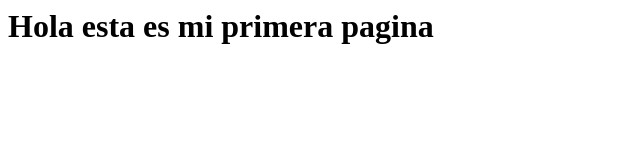
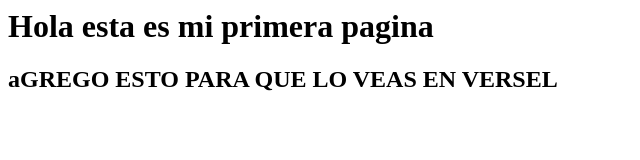
Before and after one commit to peyrot/25deMayo, a plain HTML site: page index.html in a window 1280 px wide. Shown: the whole page, without its empty margins (0-640 px from the left). Drawn offline with Linux system fonts and the light colour scheme.

Commit message:
Update index.html

```diff
--- a/index.html
+++ b/index.html
@@ -1 +1,2 @@
 <h1>Hola esta es mi primera pagina</h1>
+<h2>aGREGO ESTO PARA QUE LO VEAS EN VERSEL</h2>
```
